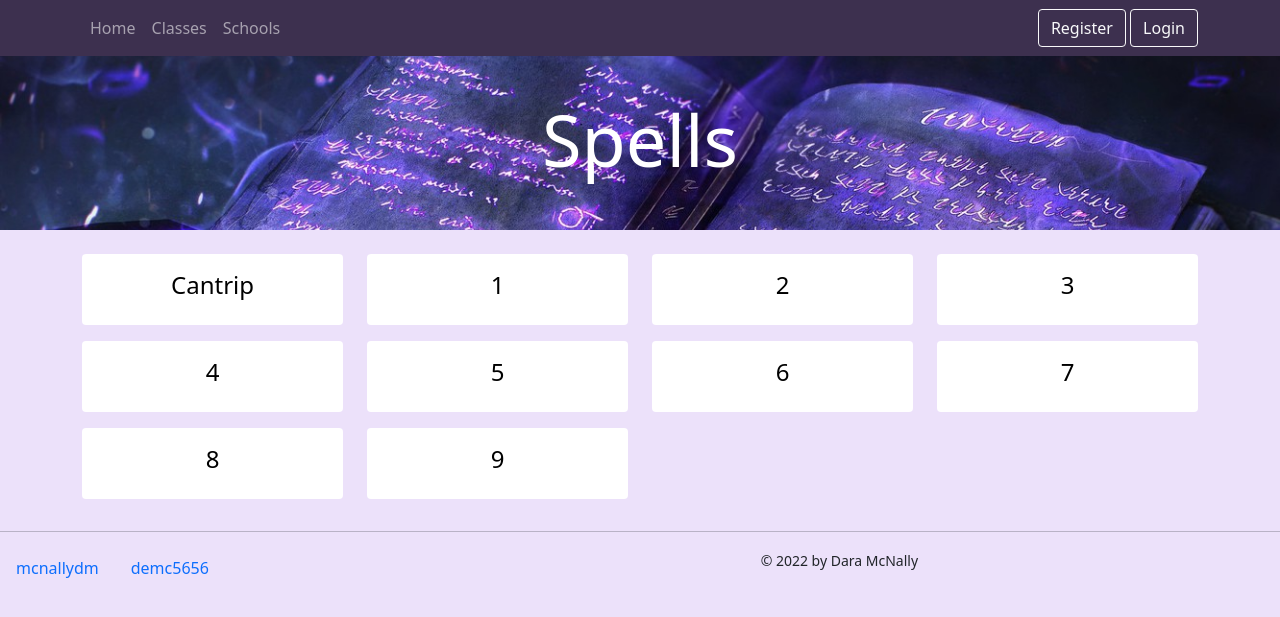
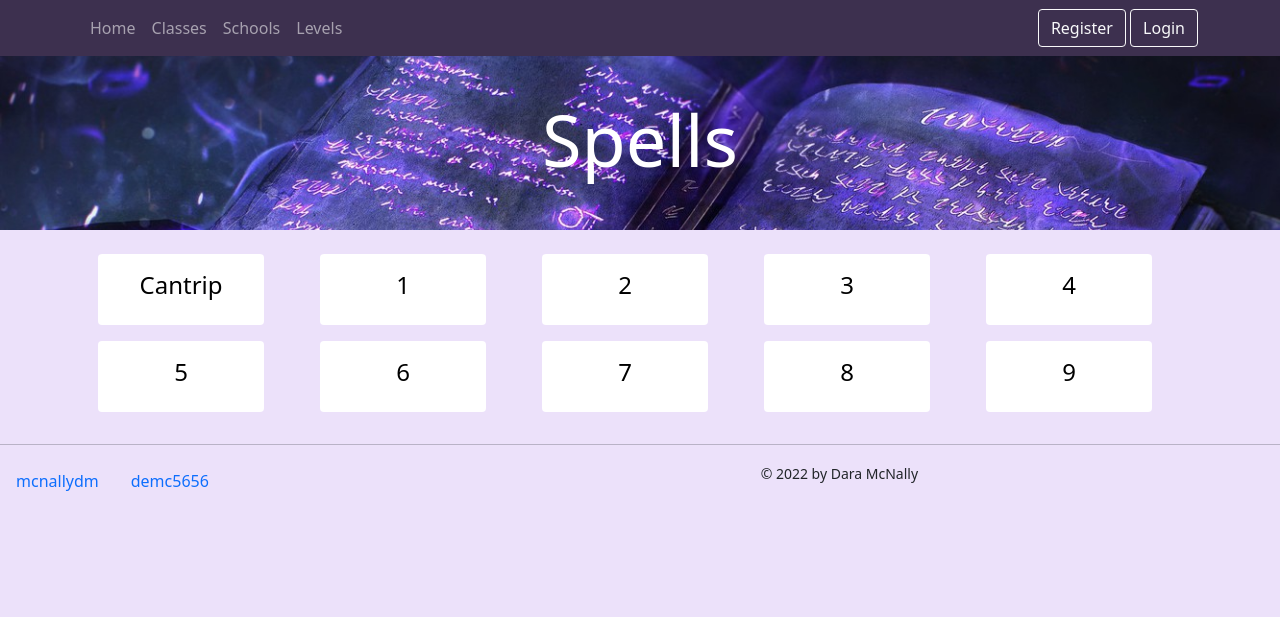
Before and after one commit to mcnallydm/InternetProgrammingFinalProject, a Django app: page /levels/ in a window 1280 px wide. Shown: the top 617 px of the page. Run offline with Django 4.2, Linux system fonts and the light colour scheme; data comes from the database, SQL or seed files in the repository; some libraries are stand-ins or nearby versions.

Commit message:
added some column adjustments

```diff
--- a/ipfinal/app/templates/base.html
+++ b/ipfinal/app/templates/base.html
@@ -46,6 +46,20 @@
                     <ul class="dropdown-menu" aria-labelledby="schoolslink">
                         {% for sch in v_schools %}
                             <li><a class="dropdown-item" href="/school_spells/{{ sch.name }}">{{sch.name}}</a></li>
+                        {% endfor %}
+                    </ul>
+                </div>
+                <div class="dropdown">
+                    <a class="nav-item nav-link" href="{% url 'levels' %}" id="levelslink">Levels</a>
+                    <ul class="dropdown-menu" aria-labelledby="schoolslink">
+                        {% for lv in v_levels %}
+                            <li><a class="dropdown-item" href="/level_spells/{{ lv }}">
+                                {% if lv == 0 %}
+                                    Cantrip
+                                {% else %}
+                                    {{lv}}
+                                {% endif %}
+                            </a></li>
                         {% endfor %}
                     </ul>
                 </div>
--- a/ipfinal/app/templates/levels.html
+++ b/ipfinal/app/templates/levels.html
@@ -3,7 +3,7 @@
 {% block content %}
     <div class="row">
         {% for lv in v_levels %}
-            <div class="col-md-6 col-lg-3">
+            <div class="col-md-4 col-lg-2 col-5 mx-3">
                 <div class="card mb-3" style="color: black;">
                     <div class="card-body">
                         <a href="{% url 'level_spells' lv %}" style="text-decoration: none;">
--- a/ipfinal/app/views.py
+++ b/ipfinal/app/views.py
@@ -15,7 +15,8 @@ def index(request):
     return render(request, 'index.html', {
         "v_spells" : Spell.objects.filter(user=1)|Spell.objects.filter(user=curr_user.id),
         "v_classes" : CharacterClass.objects.all(),
-        "v_schools" : School.objects.all()
+        "v_schools" : School.objects.all(),
+        "v_levels" : [0, 1, 2, 3, 4, 5, 6, 7, 8, 9]
     })
 
 def spell_detail(request, spell_name):
@@ -26,7 +27,8 @@ def spell_detail(request, spell_name):
     return render(request, "spell_detail.html", {
         "v_spell" : spell_to_view,
         "v_classes" : CharacterClass.objects.all(),
-        "v_schools" : School.objects.all()
+        "v_schools" : School.objects.all(),
+        "v_levels" : [0, 1, 2, 3, 4, 5, 6, 7, 8, 9]
     })
 
 def class_spells(request, class_name):
@@ -39,13 +41,15 @@ def class_spells(request, class_name):
     return render(request, "index.html", {
         "v_spells" : results,
         "v_classes" : CharacterClass.objects.all(),
-        "v_schools" : School.objects.all()
+        "v_schools" : School.objects.all(),
+        "v_levels" : [0, 1, 2, 3, 4, 5, 6, 7, 8, 9]
     })
 
 def classes(request):
     return render(request, "classes.html", {
         "v_classes" : CharacterClass.objects.all(),
         "v_schools" : School.objects.all(),
+        "v_levels" : [0, 1, 2, 3, 4, 5, 6, 7, 8, 9]
     })
 
 def school_spells(request, school_name):
@@ -57,13 +61,15 @@ def school_spells(request, school_name):
     return render(request, "index.html", {
         "v_spells" : results,
         "v_classes" : CharacterClass.objects.all(),
-        "v_schools" : School.objects.all()
+        "v_schools" : School.objects.all(),
+        "v_levels" : [0, 1, 2, 3, 4, 5, 6, 7, 8, 9]
     })
 
 def schools(request):
     return render(request, "schools.html", {
         "v_classes" : CharacterClass.objects.all(),
         "v_schools" : School.objects.all(),
+        "v_levels" : [0, 1, 2, 3, 4, 5, 6, 7, 8, 9]
     })
 
 def level_spells(request, level_num):
@@ -95,7 +101,8 @@ def custom_spells(request):
     return render(request, "index.html", {
         "v_spells" : results,
         "v_classes" : CharacterClass.objects.all(),
-        "v_schools" : School.objects.all()
+        "v_schools" : School.objects.all(),
+        "v_levels" : [0, 1, 2, 3, 4, 5, 6, 7, 8, 9]
     })
 
 class LoginInterfaceView(LoginView):
```
Also changed, not shown: ipfinal/app/templates/spell_detail.html (+17 -15 lines).
